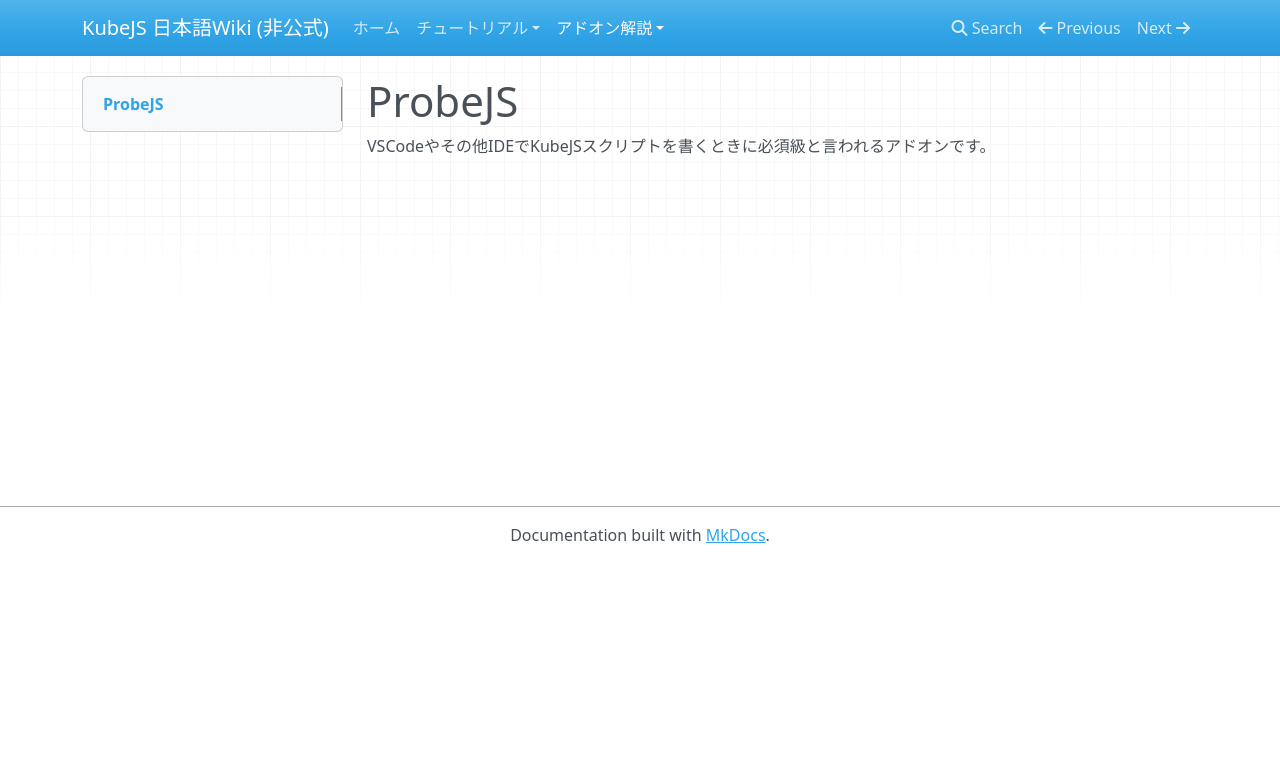
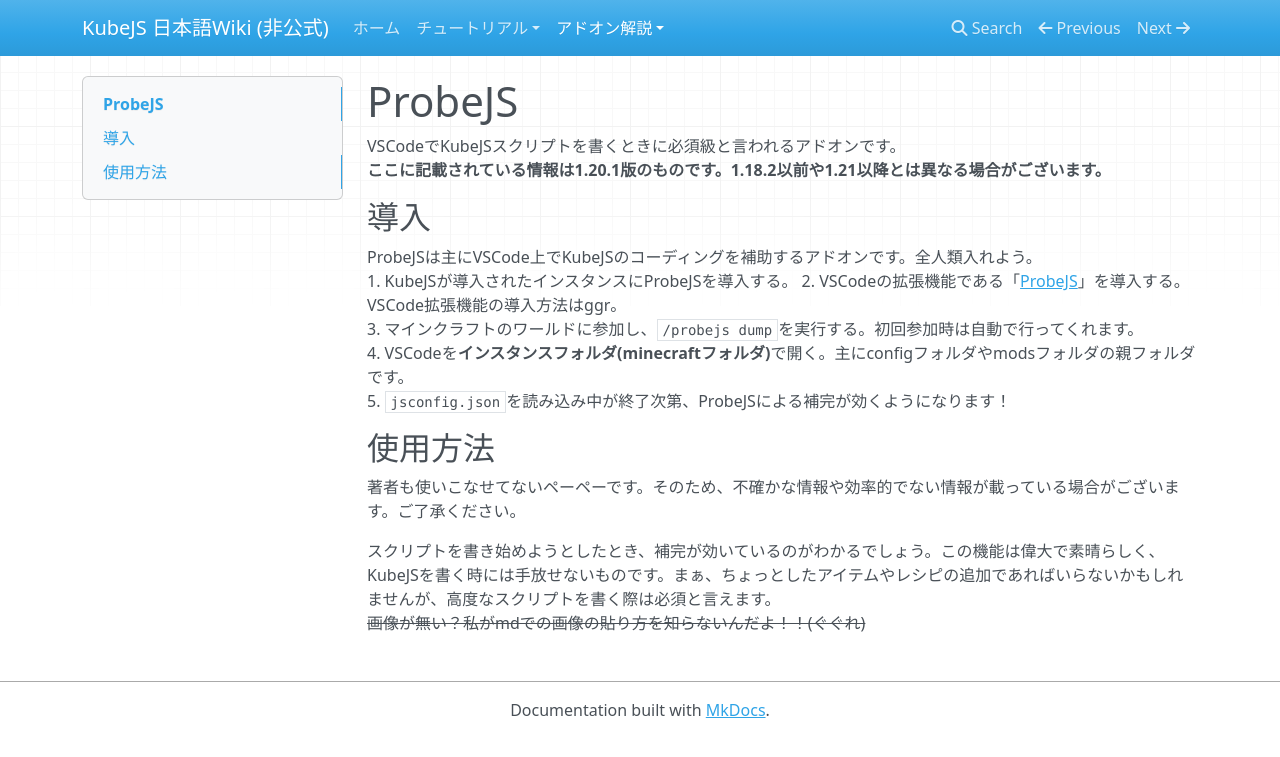
Before and after one commit to Riii339-3/kubejs-wiki, an MkDocs documentation site: the page built from docs/addons/probejs/index.md, in a window 1280 px wide. Shown: the top 757 px of the page. Built offline with MkDocs 1.6.1, drawn with Linux system fonts in a browser that asks for light colours; nearby versions of some CDN libraries.

Commit message:
update probejs

```diff
--- a/docs/addons/probejs/index.md
+++ b/docs/addons/probejs/index.md
@@ -1,2 +1,19 @@
 # ProbeJS
-VSCodeやその他IDEでKubeJSスクリプトを書くときに必須級と言われるアドオンです。
+VSCodeでKubeJSスクリプトを書くときに必須級と言われるアドオンです。
+**ここに記載されている情報は1.20.1版のものです。1.18.2以前や1.21以降とは異なる場合がございます。**
+
+## 導入
+
+ProbeJSは主にVSCode上でKubeJSのコーディングを補助するアドオンです。全人類入れよう。
+1. KubeJSが導入されたインスタンスにProbeJSを導入する。
+2. VSCodeの拡張機能である「[ProbeJS](https://marketplace.visualstudio.com/items?itemName=Prunoideae.probejs)」を導入する。VSCode拡張機能の導入方法はggr。
+3. マインクラフトのワールドに参加し、`/probejs dump`を実行する。初回参加時は自動で行ってくれます。
+4. VSCodeを**インスタンスフォルダ(minecraftフォルダ)**で開く。主にconfigフォルダやmodsフォルダの親フォルダです。
+5. `jsconfig.json`を読み込み中が終了次第、ProbeJSによる補完が効くようになります！
+
+## 使用方法
+
+著者も使いこなせてないペーペーです。そのため、不確かな情報や効率的でない情報が載っている場合がございます。ご了承ください。
+
+スクリプトを書き始めようとしたとき、補完が効いているのがわかるでしょう。この機能は偉大で素晴らしく、KubeJSを書く時には手放せないものです。まぁ、ちょっとしたアイテムやレシピの追加であればいらないかもしれませんが、高度なスクリプトを書く際は必須と言えます。
+~~画像が無い？私がmdでの画像の貼り方を知らないんだよ！！(ぐぐれ)~~
```
Also changed, not shown: docs/addons/iss/first_magic.md (+4 -4 lines).
